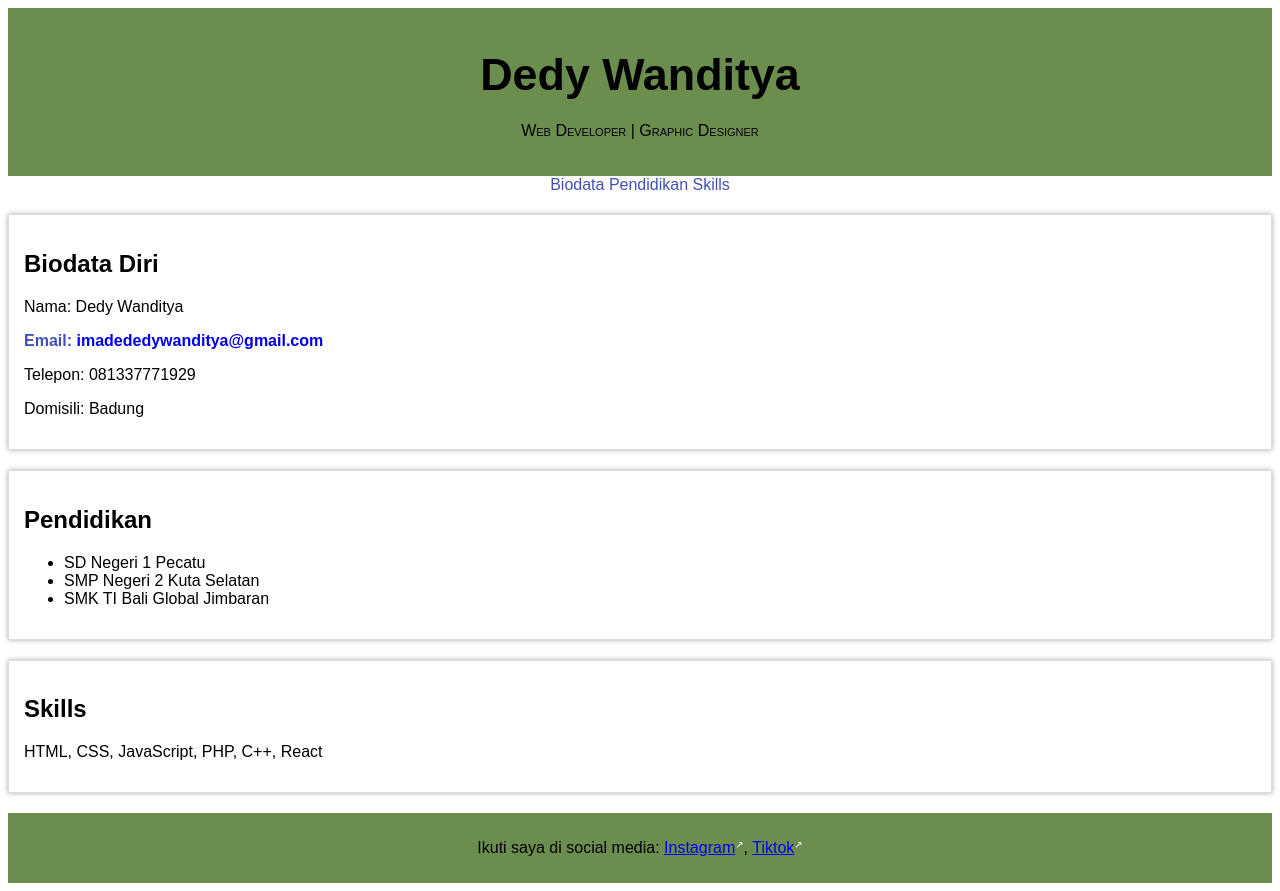
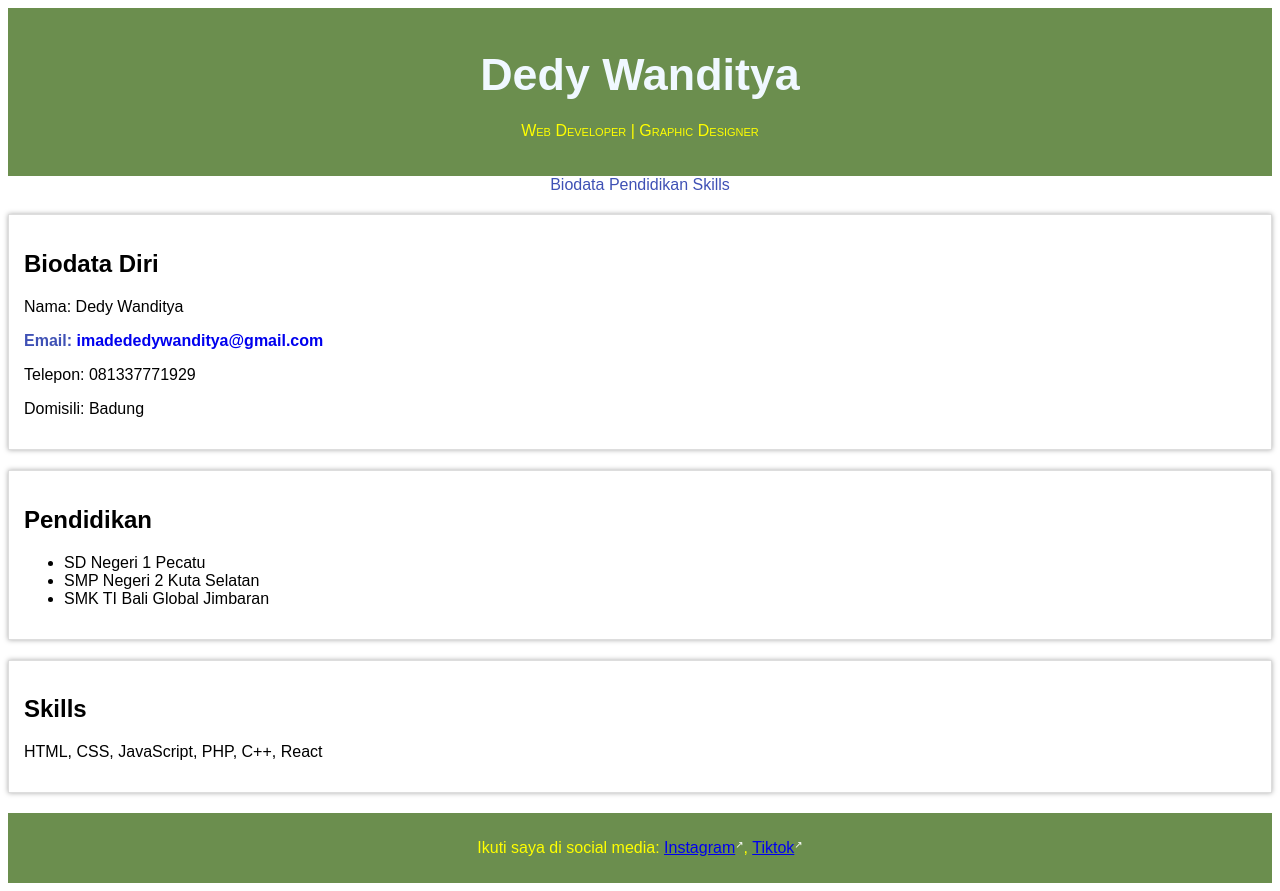
Before and after one commit to bliDedok/pratikum_html_smst3, a plain HTML site: page cv.html in a window 1280 px wide. Drawn offline with Linux system fonts and the light colour scheme.

Commit message:
cv.html: memberikan style inline CSS pada <h1> , <p> header dan footer

```diff
--- a/cv.html
+++ b/cv.html
@@ -9,8 +9,8 @@
 
   <body>
     <header>
-      <h1>Dedy Wanditya</h1>
-      <p>Web Developer | Graphic Designer</p>
+      <h1 style="color: aliceblue">Dedy Wanditya</h1>
+      <p style="color: yellow">Web Developer | Graphic Designer</p>
     </header>
 
     <nav class="navbar">
@@ -44,7 +44,7 @@
     </section>
 
     <footer>
-      <p>Ikuti saya di social media: <a href="https://www.instagram.com/dedywndy/">Instagram</a>, <a href="https://www.tiktok.com/@dedipakey?is_from_webapp=1&sender_device=pc">Tiktok</a></p>
+      <p style="color: yellow">Ikuti saya di social media: <a href="https://www.instagram.com/dedywndy/">Instagram</a>, <a href="https://www.tiktok.com/@dedipakey?is_from_webapp=1&sender_device=pc">Tiktok</a></p>
     </footer>
   </body>
 </html>
```
